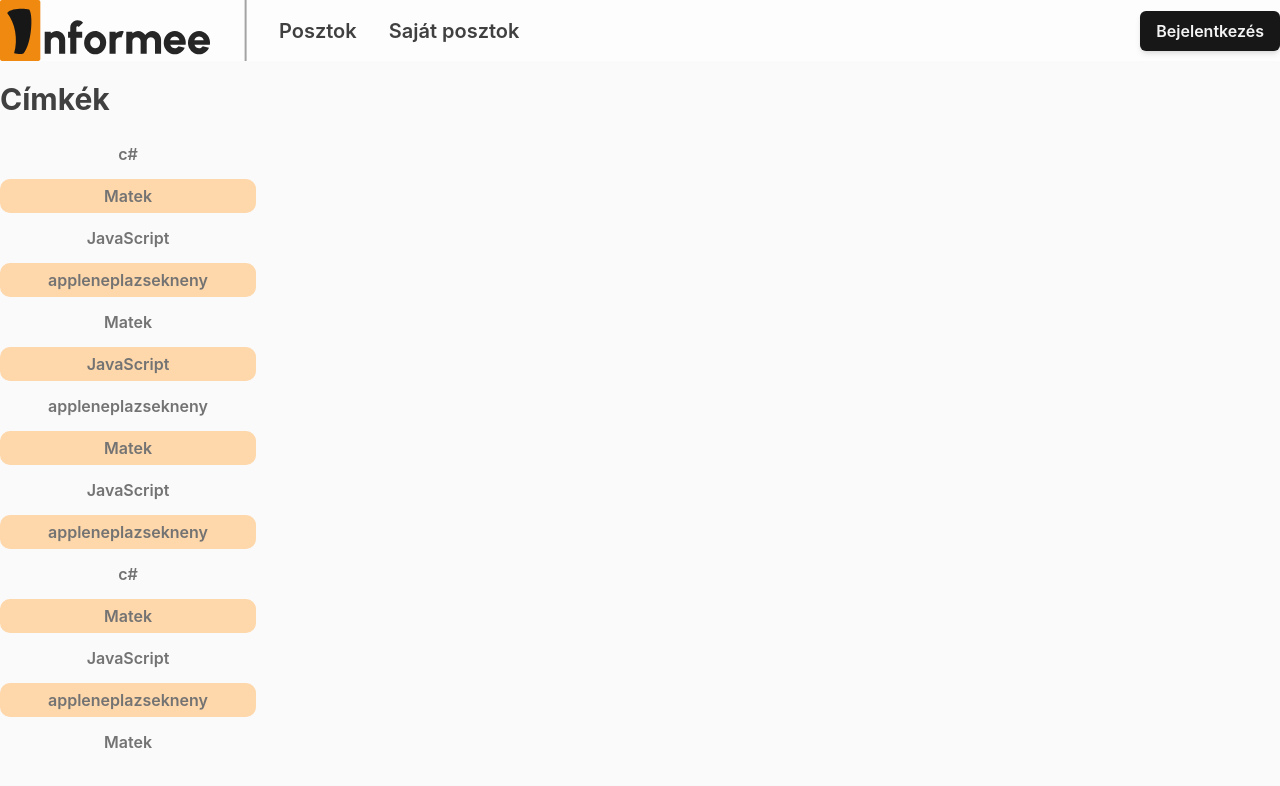
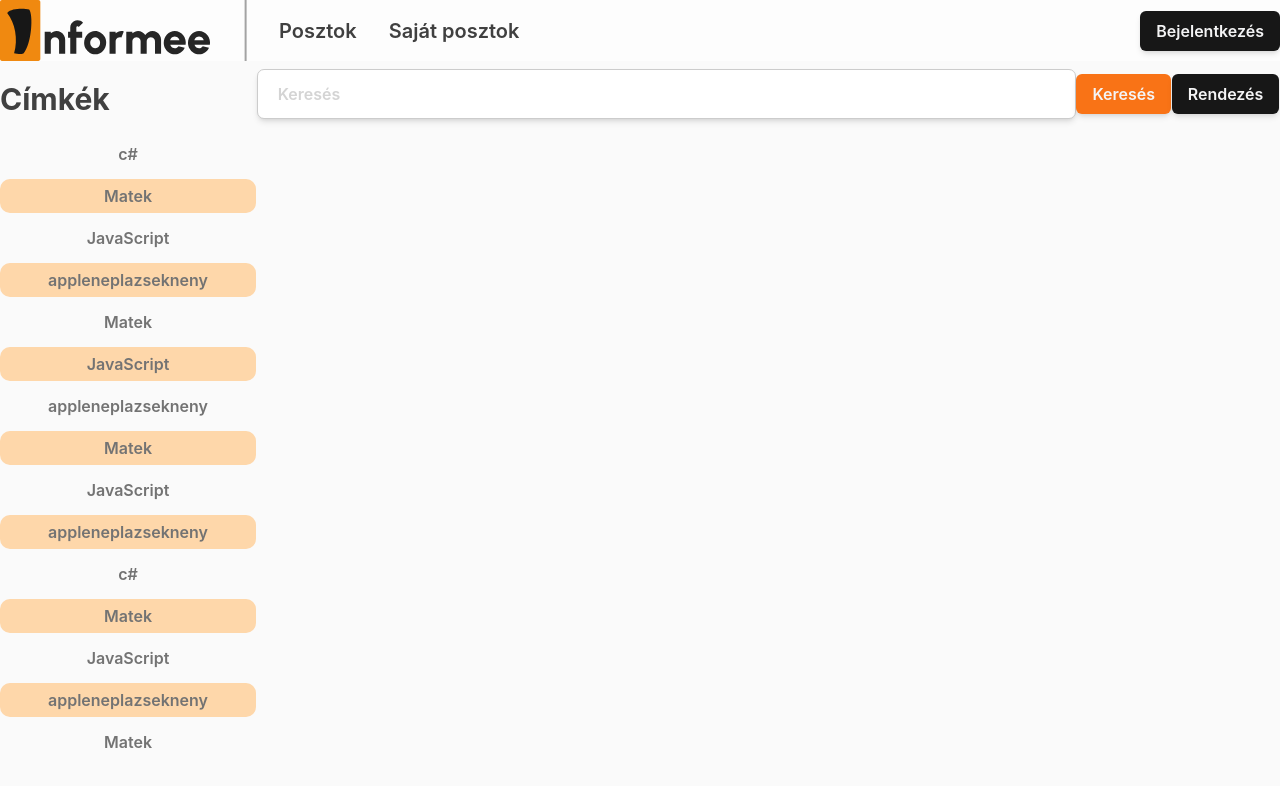
Before and after one commit to WR0NGTH3HU4/Informee, a Vue app: page /Posztok in a window 1280 px wide. Shown: the top 786 px of the page. Built offline with nearby package versions, Linux system fonts and the light colour scheme; what tailwindcss-animated would draw is missing.

Commit message:
searchbar design complete

```diff
--- /dev/null
+++ b/src/components/Searchbar.vue
@@ -0,0 +1,24 @@
+<script lang="ts" setup>
+    import Input from './Input.vue';
+    import Button from './Button.vue';
+    import {ref} from 'vue'
+
+
+</script>
+<template>
+    <div class="searchbar">
+        <Input id="bar" type="text" placeholder="Keresés"/>
+        <Button type="primary" text="Keresés"></Button>
+        <Button type="secondary" text="Rendezés"></Button>
+
+    </div>
+</template>
+<style lang="scss" scoped>
+    .searchbar{
+        @apply flex flex-row justify-evenly content-center items-center w-full;
+        #bar{
+            width: 80%;
+        }
+    }
+
+</style>
--- a/src/views/Posztok.vue
+++ b/src/views/Posztok.vue
@@ -1,5 +1,6 @@
 <script lang="ts" setup>
     import Sidebar from '@/components/Sidebar.vue';
+    import Searchbar from '@/components/Searchbar.vue';
 </script>
 <template>
     <div class="FullPostPage">
@@ -7,7 +8,16 @@
         <Sidebar/>
         <div class="Posts">
             <!--Searchbar-->
+            <Searchbar/>
             <!--Postlist-->
         </div>
     </div>
 </template>
+<style lang="scss" scoped>
+    .FullPostPage{
+        @apply flex flex-row justify-start content-center items-start
+    }
+    .Posts{
+        @apply w-full
+    }
+</style>
```
